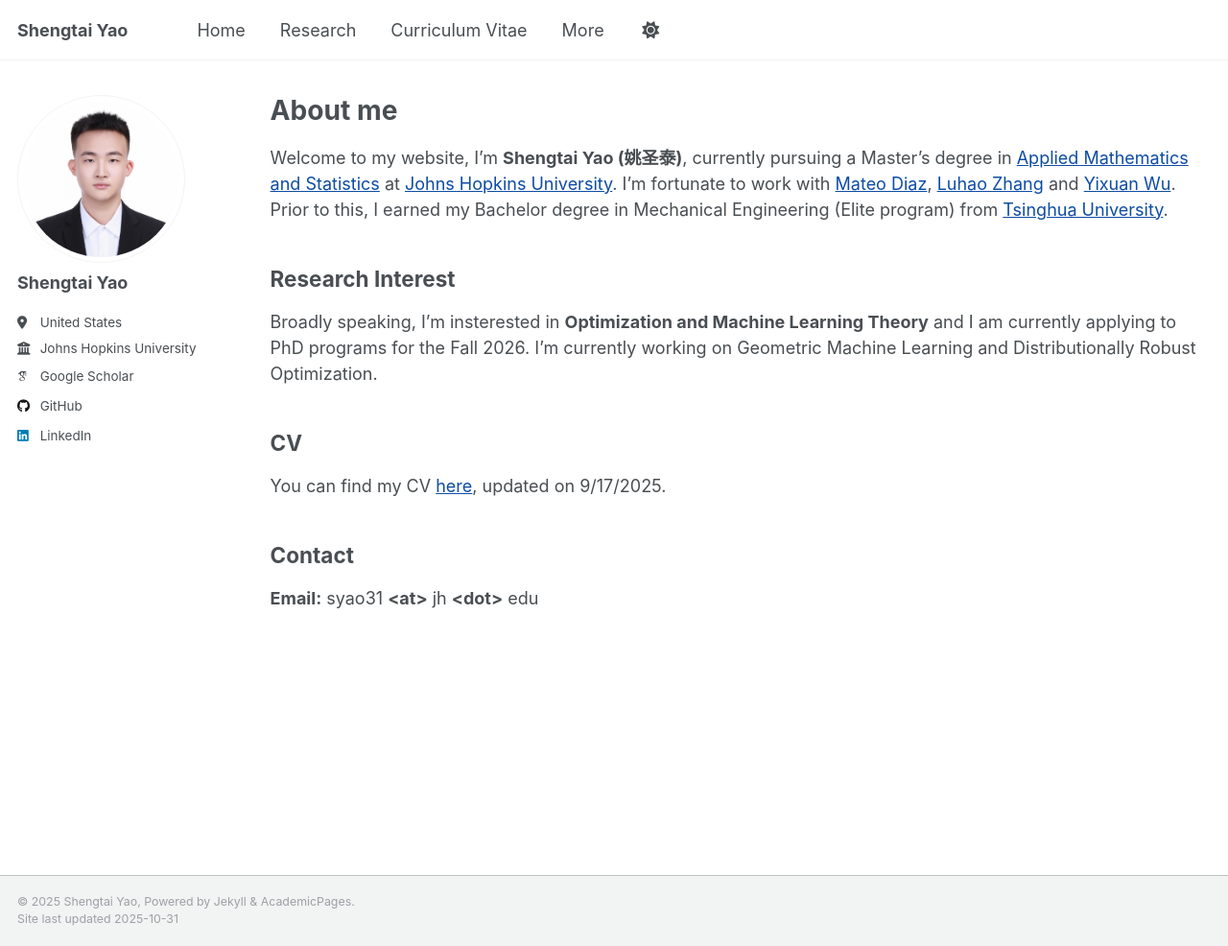
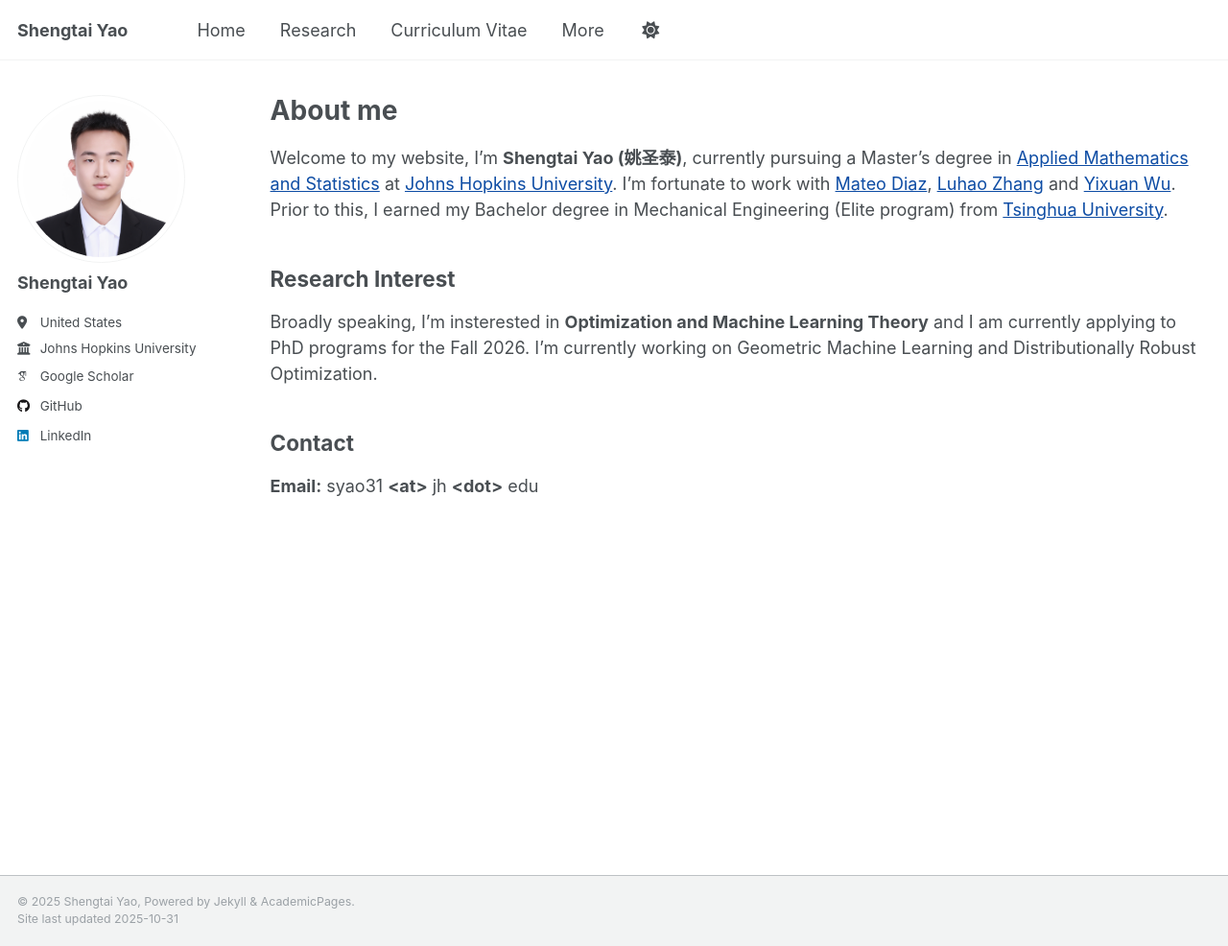
Before and after one commit to Yaoshengtai/Yaoshengtai.github.io, a Jekyll site: the page built from _pages/about.md, in a window 1280 px wide and 986 px high. Shown: the whole window at 96% size. Built offline with Jekyll 4.4.1, drawn with Linux system fonts in a browser that asks for light colours; some web fonts are replaced.

Commit message:
Update about.md

```diff
--- a/_pages/about.md
+++ b/_pages/about.md
@@ -14,9 +14,7 @@
 
 Broadly speaking, I'm insterested in **Optimization and Machine Learning Theory** and I am currently applying to PhD programs for the Fall 2026. I'm currently working on Geometric Machine Learning and Distributionally Robust Optimization.
 
-## CV
 
-You can find my CV [here](/files/CV/CV_9_17.pdf), updated on 9/17/2025.
 
 
 ## Contact
```
